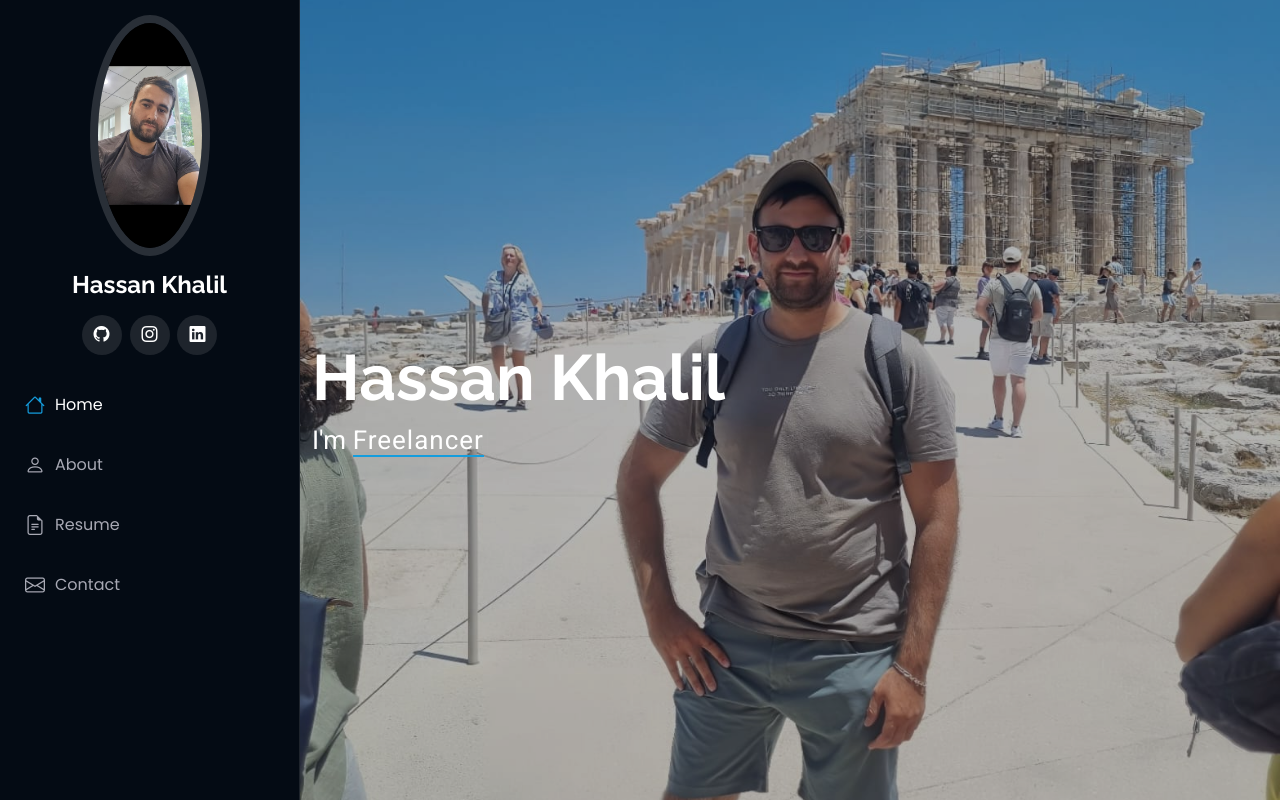
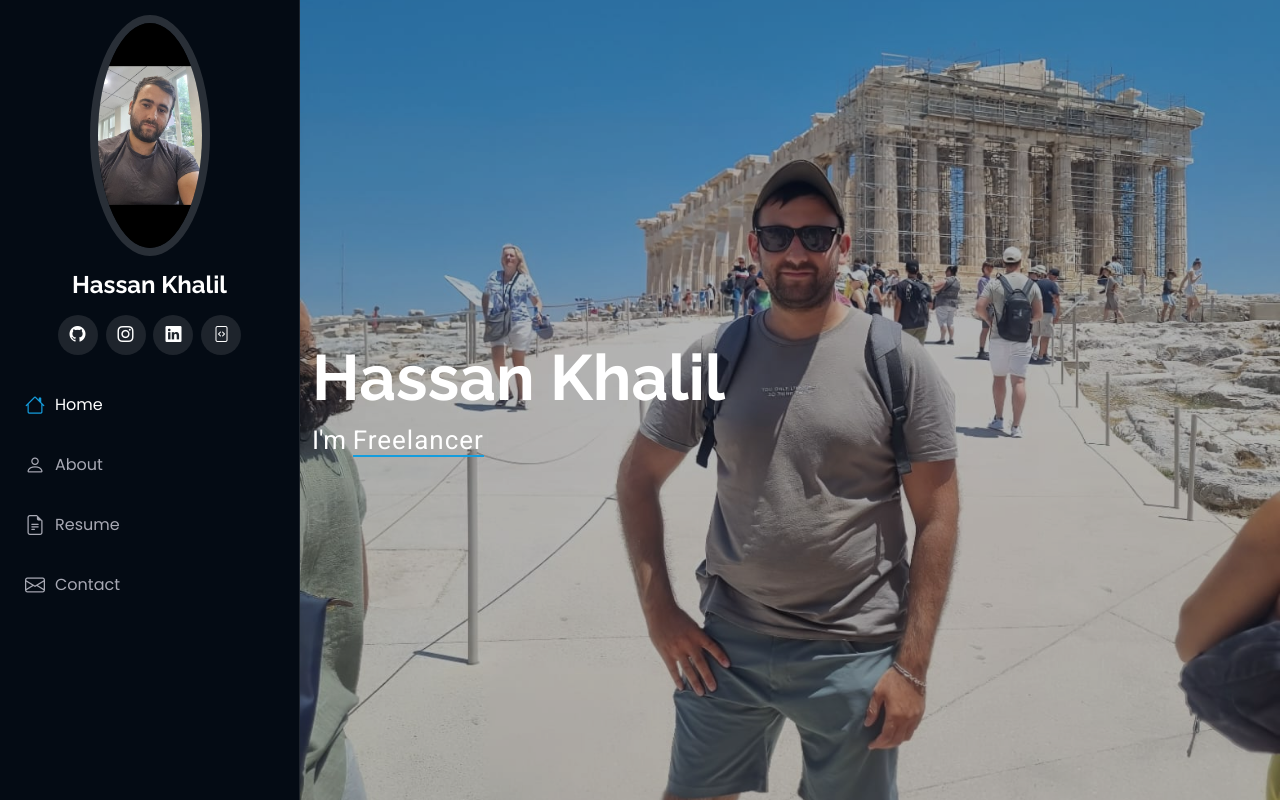
Before and after one commit to hassankhalil1996/my-portfolio2, a plain HTML site: page index.html in a window 1280 px wide. Shown: the top 802 px of the page. Drawn offline with Linux system fonts and the light colour scheme.

Commit message:
add leetcode link...

```diff
--- a/index.html
+++ b/index.html
@@ -56,6 +56,7 @@
       <a href="https://www.instagram.com/hassanskh1996?igsh=YmJsbXp4eWp1cDB0&utm_source=ig_contact_invite" class="instagram"><i class="bi bi-instagram"></i></a>
       <!--<a href="#" class="google-plus"><i class="bi bi-skype"></i></a> -->
       <a href="https://www.linkedin.com/in/hassan-khalil96/" class="linkedin"><i class="bi bi-linkedin"></i></a>
+      <a href="https://leetcode.com/u/hassan21kh1996/" class="leetcode"><i class="bi bi-file-code"></i></a>
     </div>
 
     <nav id="navmenu" class="navmenu">
```
